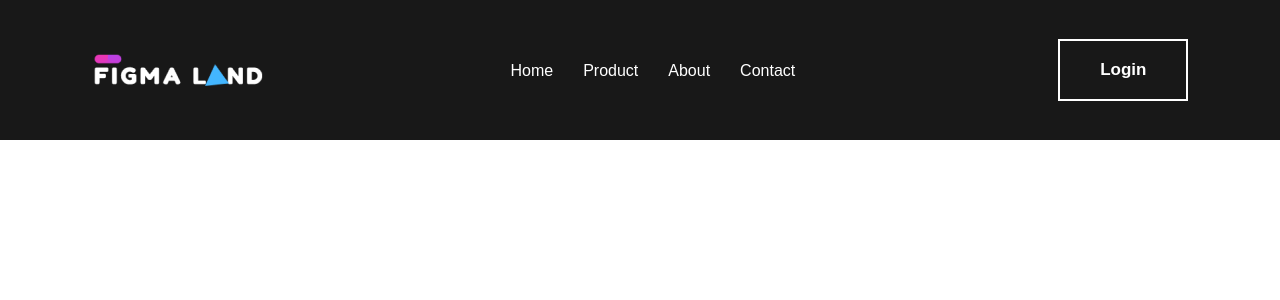
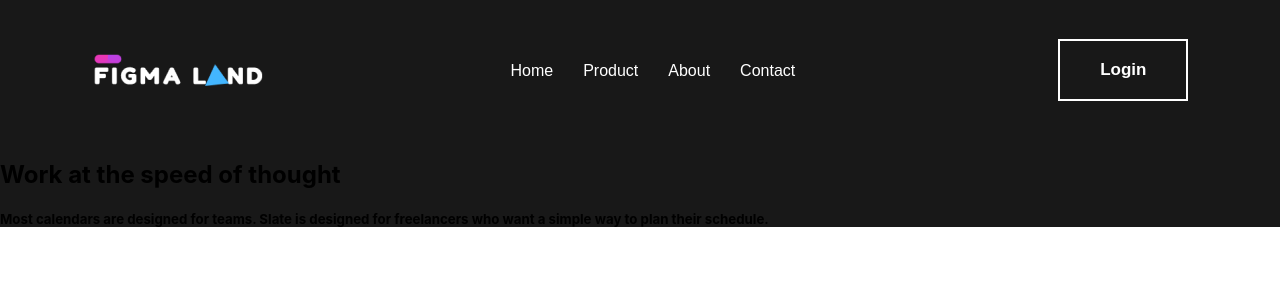
Before and after one commit to AleksandrKompanetc/reactjs-figma-app, a React (Create React App) app: page / in a window 1280 px wide. Shown: the top 300 px of the page. Built offline with nearby package versions, Linux system fonts and the light colour scheme.

Commit message:
adding section header texts

```diff
--- a/src/components/Header.jsx
+++ b/src/components/Header.jsx
@@ -15,6 +15,11 @@ const Header = () => {
         </nav>
         <button className='secondary-btn'>Login</button>
       </section>
+      <section className='header__texts'>
+        <h1>Work at the speed of thought</h1>
+        <h5>Most calendars are designed for teams. Slate is designed for
+        freelancers who want a simple way to plan their schedule.</h5>
+      </section>
     </div>
   )
 }
```
